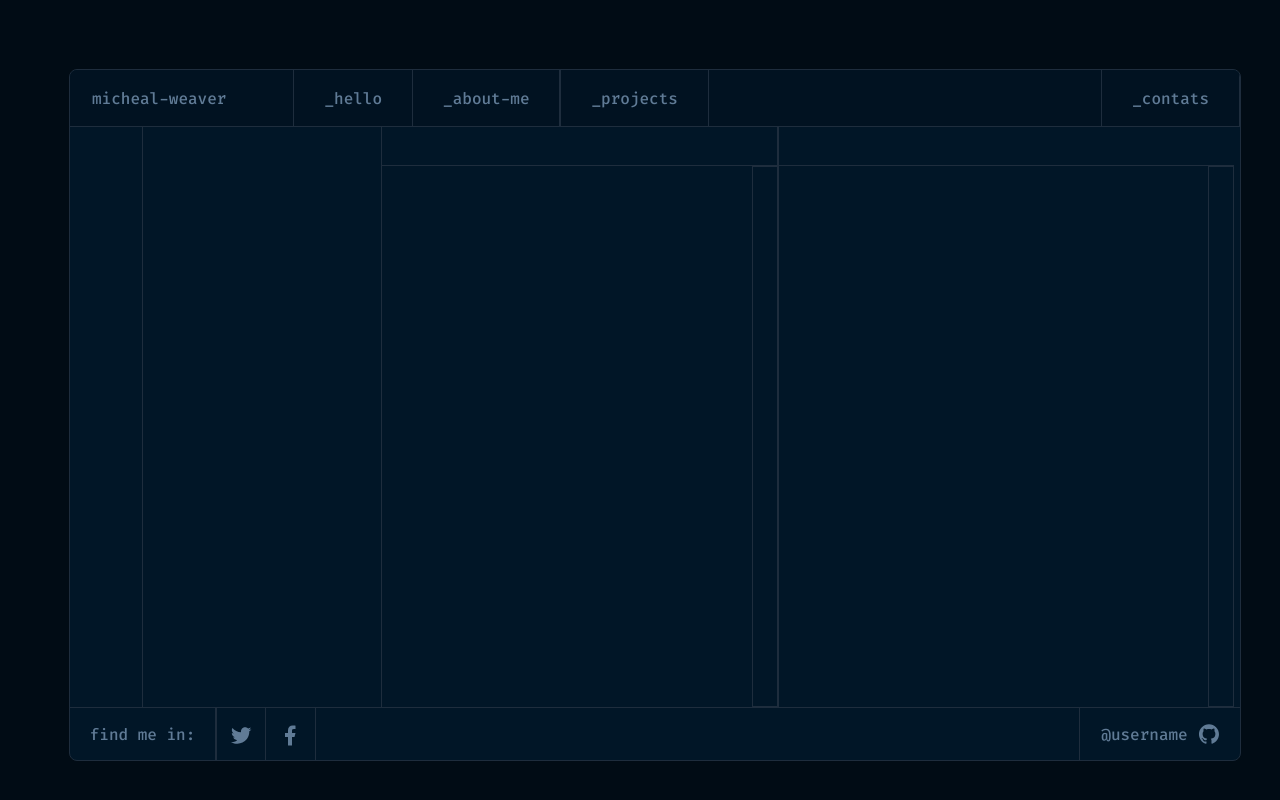
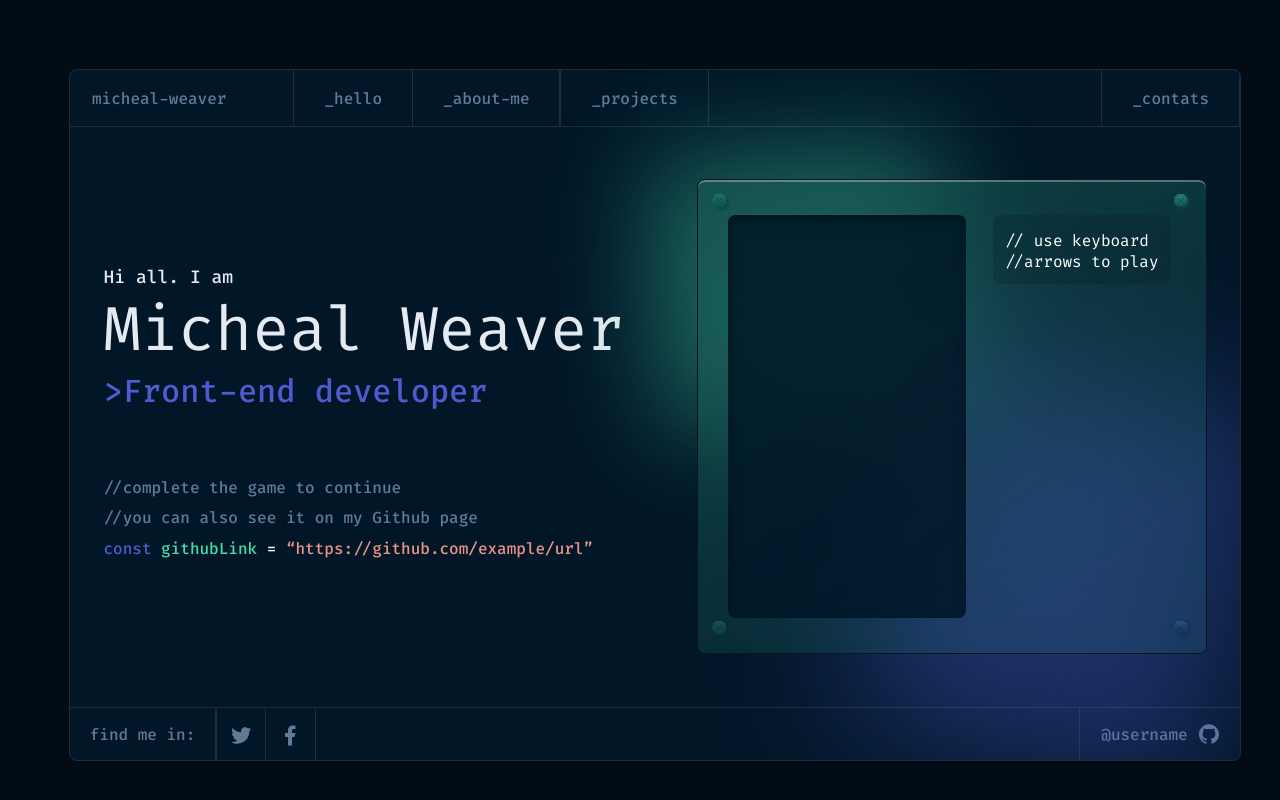
Before and after one commit to tienbot/SaintCode-Portfolio, a React (Create React App) app: page /contacts in a window 1280 px wide. Built offline with nearby package versions, Linux system fonts and the light colour scheme.

Commit message:
header [FIX]

```diff
--- a/src/app/App.jsx
+++ b/src/app/App.jsx
@@ -9,8 +9,8 @@ function App() {
   return (
     <Layout>
       <Header/>
-      {/* <PageHello/> */}
-      <About />
+      <PageHello/>
+      {/* <About /> */}
       <Footer />
     </Layout>
   );
--- a/src/components/Header/Header.module.scss
+++ b/src/components/Header/Header.module.scss
@@ -2,7 +2,6 @@
   width:100%;
   display:flex;
   justify-content: space-between;
-  background-color: #011221;
   outline: 1px solid #1E2D3D;
 
   .wrapName {
```
